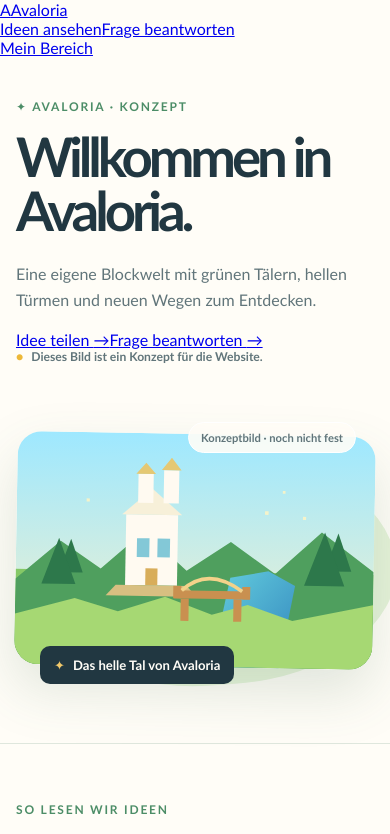
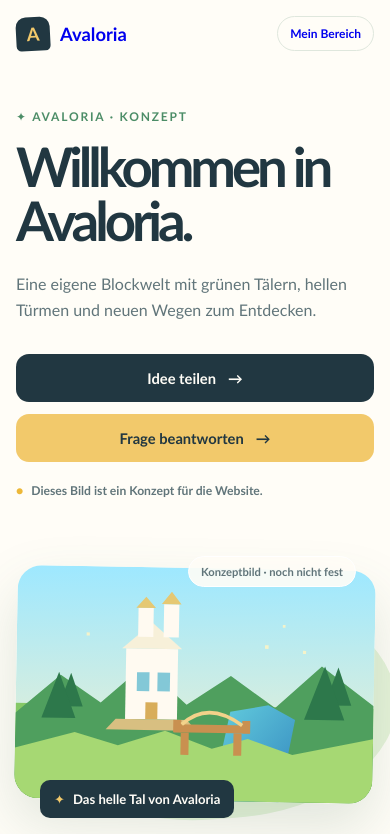
Before and after one commit to DYAI2025/MC_legends, a Next.js app: page / in a window 390 px wide. Shown: the top 834 px of the page. Built offline with nearby package versions, Linux system fonts and the light colour scheme.

Commit message:
feat(MCL-26): make hero purpose and actions clear

```diff
--- a/src/app/globals.css
+++ b/src/app/globals.css
@@ -13,12 +13,25 @@
 body { margin: 0; min-width: 320px; background: var(--paper); }
 
 .site-shell { overflow: hidden; }
-.hero { align-items: center; display: grid; gap: clamp(30px, 5vw, 80px); grid-template-columns: minmax(0, .92fr) minmax(420px, 1.08fr); margin: 0 auto; max-width: 1240px; min-height: 100vh; padding: 44px 32px 74px; }
+.topbar { align-items: center; display: flex; gap: 28px; justify-content: space-between; margin: 0 auto; max-width: 1240px; padding: 22px 32px; }
+.brand { align-items: center; display: inline-flex; font-size: 1.15rem; font-weight: 900; gap: 10px; text-decoration: none; }
+.brand-mark { align-items: center; background: var(--ink); border-radius: 10px 10px 5px 5px; color: #f2c96b; display: inline-flex; height: 34px; justify-content: center; transform: rotate(-3deg); width: 34px; }
+.topbar-links { display: flex; gap: 26px; }
+.topbar-links a { color: var(--muted); font-size: .9rem; font-weight: 700; text-decoration: none; }
+.topbar-links a:hover, .topbar-links a:focus-visible { color: var(--ink); }
+.profile-button { border: 1px solid var(--line); border-radius: 999px; font-size: .88rem; font-weight: 800; padding: 10px 16px; text-decoration: none; }
+.hero { align-items: center; display: grid; gap: clamp(30px, 5vw, 80px); grid-template-columns: minmax(0, .92fr) minmax(420px, 1.08fr); margin: 0 auto; max-width: 1240px; min-height: calc(100vh - 78px); padding: 44px 32px 74px; }
 .hero-copy { max-width: 530px; position: relative; z-index: 1; }
 .hero-kicker { color: #4c8d67; font-size: .75rem; font-weight: 900; letter-spacing: .15em; margin: 0 0 16px; text-transform: uppercase; }
 h1, p { margin-top: 0; }
 h1 { font-size: clamp(2.7rem, 5.5vw, 5.3rem); letter-spacing: -.075em; line-height: .98; margin-bottom: 24px; }
 .hero-intro { color: var(--muted); font-size: clamp(1rem, 1.5vw, 1.2rem); line-height: 1.65; max-width: 500px; }
+.hero-actions { display: flex; flex-wrap: wrap; gap: 12px; margin: 30px 0 21px; }
+.button { align-items: center; border: 0; border-radius: 13px; cursor: pointer; display: inline-flex; font-size: .92rem; font-weight: 900; gap: 12px; justify-content: center; padding: 14px 18px; text-decoration: none; transition: transform .18s ease, box-shadow .18s ease; }
+.button:hover, .button:focus-visible { box-shadow: 0 8px 18px #1b3c4526; transform: translateY(-2px); }
+.button:focus-visible, a:focus-visible { outline: 3px solid #e3ad38; outline-offset: 3px; }
+.button-primary { background: var(--ink); color: #fffdf7; }
+.button-secondary { background: #f2c96b; color: var(--ink); }
 .hero-note { color: var(--muted); font-size: .76rem; font-weight: 700; }
 .hero-note span { color: #edb838; margin-right: 5px; }
 .hero-visual { min-width: 0; position: relative; }
@@ -50,9 +63,14 @@ h2 { font-size: clamp(1.7rem, 3vw, 2.7rem); letter-spacing: -.05em; line-height:
 }
 
 @media (max-width: 680px) {
+  .topbar { padding: 16px; }
+  .topbar-links { display: none; }
+  .profile-button { font-size: .75rem; padding: 9px 12px; }
   .hero { display: flex; flex-direction: column; padding: 42px 16px 76px; }
   .hero-copy, .hero-visual { width: 100%; }
   h1 { font-size: clamp(2.7rem, 14vw, 4.2rem); }
+  .hero-actions { align-items: stretch; flex-direction: column; }
+  .button { min-height: 48px; }
   .hero-visual { margin-top: 20px; }
   .status-section { padding: 58px 16px 76px; }
   .section-heading { align-items: flex-start; flex-direction: column; gap: 13px; }
```
